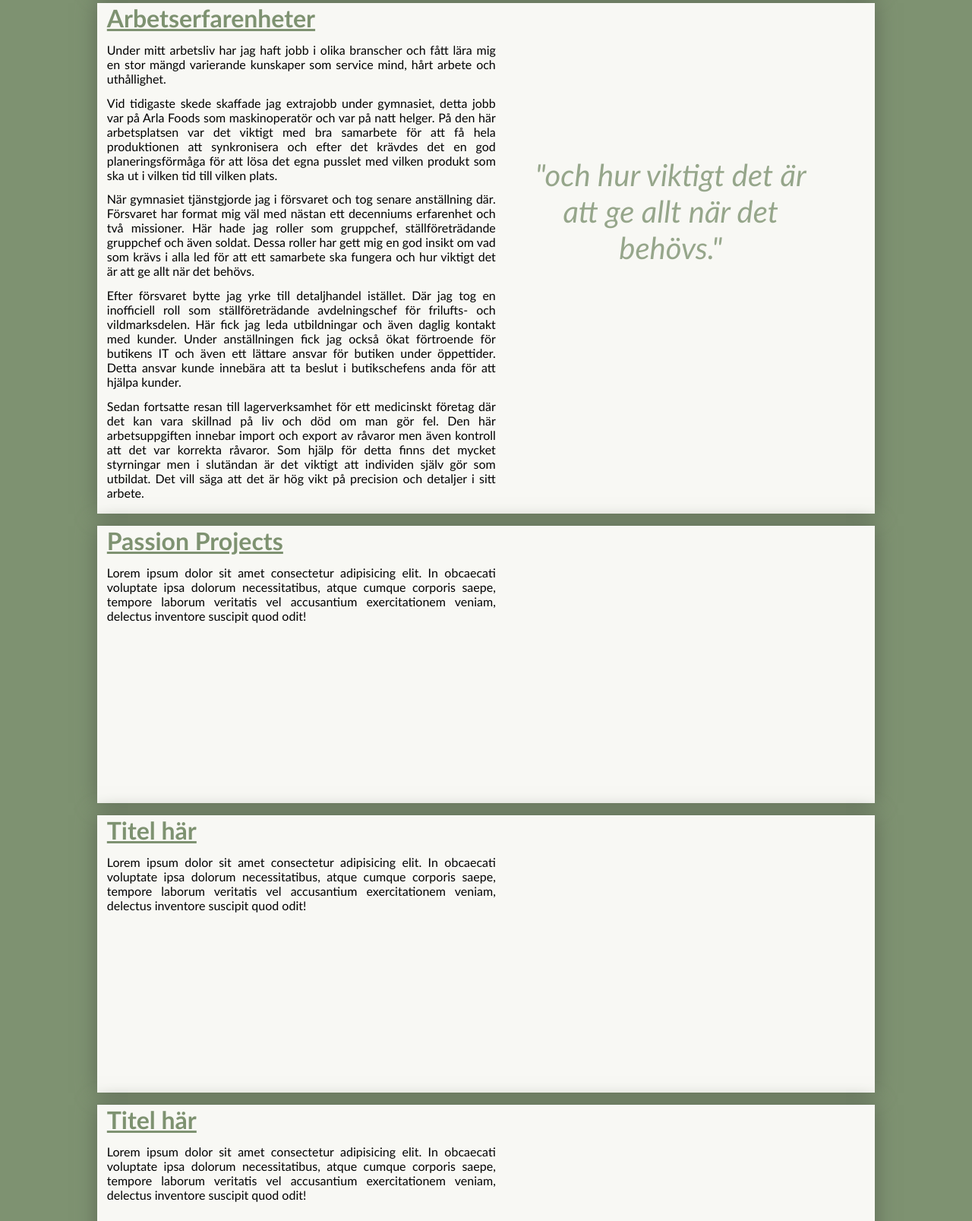
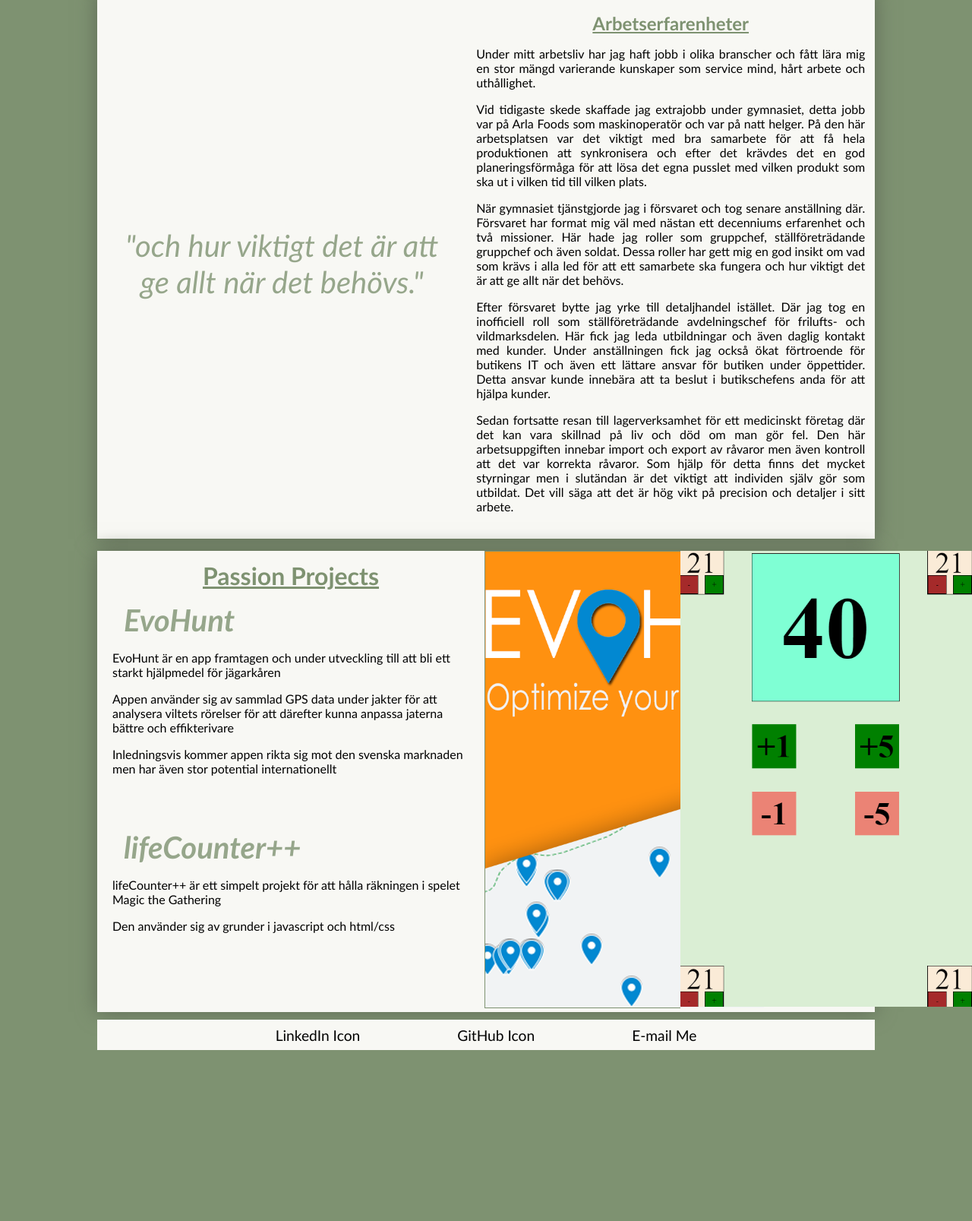
Before and after one commit to MatsJoh50/resume, a plain HTML site: page index.html in a window 1280 px wide. Shown: the part 1193-2800 px from the top of the page at 76% size. After the commit the page ends 2599 px from the top, so only its background shows below. Drawn offline with Linux system fonts and the light colour scheme.

Commit message:
alot of changes

```diff
--- a/index.html
+++ b/index.html
@@ -24,70 +24,99 @@
 
     </section>
 
-    <div class="base shadow">
+    <nav class="shadow">
+        <div class="navButton"><a href="#about">Om Mig</a></div>
+        <div class="navButton"><a href="#exp">Erfarenhet</a></div>
+        <div class="navButton"><a href="#pp">Projekt</a></div>
+        <div class="navButton"><a href="#contact">Kontakta mig</a></div>
+        <div class="navButton"><a href="#top">Till toppen</a></div>
+    </nav>
+
+    <div class="base shadow" id="about">
+        <section class="text left">
             <h1 class="text">Om Mig</h1>
-        <p class="text">Som tidigare nämnt befinner jag mig i en utbildningsfas för att bli en utvecklare. Detta är
-            något som har funnits nära mitt hjärta, men som har varit dolt för mig under hela mitt liv.</p>
+            <p> Jag har alltid strävat efter att förbättra min omgivning, och några av de mest minnesvärda
+                stunderna för mig är när jag kom på nya idéer och uppfinningar. Nu är det dock dags att sluta prata om
+                dessa</p>
 
-        <p class="text">Jag har alltid strävat efter att förbättra min omgivning, och några av de mest minnesvärda
-            stunderna för mig är när jag kom på nya idéer och uppfinningar. Nu är det dock dags att sluta prata om dessa
-            idéer och affärsplaner, och istället fokusera på att skapa framtidens innovationer.</p>
+            <p> idéer och affärsplaner, och istället fokusera på att skapa framtidens innovationer.
+            </p>
 
-        <p class="text">Som jag tar stegen mot att förverkliga min dröm som utvecklare, välkomnar jag dig att följa med
-            på den här spännande resan.</p>
+            <p> Som jag tar stegen mot att förverkliga min dröm som utvecklare, välkomnar jag dig att
+                följa med
+                på den här spännande resan.
+            </p>
+
+        </section>
         <div class="quote">"fokusera på att skapa framtidens innovationer."</div>
+
 
     </div>
 
 
-    <div class="base shadow">
+    <div class="base shadow right" id="exp">
+        <div class="quote">"och hur viktigt det är att ge allt när det behövs."</div>
+
+        <section class="text">
             <h1 class="text">Arbetserfarenheter</h1>
-        <p class="text">Under mitt arbetsliv har jag haft jobb i olika branscher och fått lära mig en stor mängd
+            <p>Under mitt arbetsliv har jag haft jobb i olika branscher och fått lära mig en stor mängd
                 varierande kunskaper som service mind, hårt arbete och uthållighet.</p>
 
-        <p class="text">Vid tidigaste skede skaffade jag extrajobb under gymnasiet, detta jobb var på Arla Foods som
-            maskinoperatör och var på natt helger. På den här arbetsplatsen var det viktigt med bra samarbete för att få
-            hela produktionen att synkronisera och efter det krävdes det en god planeringsförmåga för att lösa det egna
+            <p>Vid tidigaste skede skaffade jag extrajobb under gymnasiet, detta jobb var på Arla Foods
+                som
+                maskinoperatör och var på natt helger. På den här arbetsplatsen var det viktigt med bra samarbete för
+                att få
+                hela produktionen att synkronisera och efter det krävdes det en god planeringsförmåga för att lösa det
+                egna
                 pusslet med vilken produkt som ska ut i vilken tid till vilken plats.</p>
 
-        <p class="text">När gymnasiet tjänstgjorde jag i försvaret och tog senare anställning där. Försvaret har format
+            <p>När gymnasiet tjänstgjorde jag i försvaret och tog senare anställning där. Försvaret har
+                format
                 mig väl med nästan ett decenniums erfarenhet och två missioner. Här hade jag roller som gruppchef,
-            ställföreträdande gruppchef och även soldat. Dessa roller har gett mig en god insikt om vad som krävs i alla
+                ställföreträdande gruppchef och även soldat. Dessa roller har gett mig en god insikt om vad som krävs i
+                alla
                 led för att ett samarbete ska fungera och hur viktigt det är att ge allt när det behövs.</p>
 
-        <p class="text">Efter försvaret bytte jag yrke till detaljhandel istället. Där jag tog en inofficiell roll som
-            ställföreträdande avdelningschef för frilufts- och vildmarksdelen. Här fick jag leda utbildningar och även
-            daglig kontakt med kunder. Under anställningen fick jag också ökat förtroende för butikens IT och även ett
-            lättare ansvar för butiken under öppettider. Detta ansvar kunde innebära att ta beslut i butikschefens anda
+            <p>Efter försvaret bytte jag yrke till detaljhandel istället. Där jag tog en inofficiell roll
+                som
+                ställföreträdande avdelningschef för frilufts- och vildmarksdelen. Här fick jag leda utbildningar och
+                även
+                daglig kontakt med kunder. Under anställningen fick jag också ökat förtroende för butikens IT och även
+                ett
+                lättare ansvar för butiken under öppettider. Detta ansvar kunde innebära att ta beslut i butikschefens
+                anda
                 för att hjälpa kunder.</p>
 
-        <p class="text">Sedan fortsatte resan till lagerverksamhet för ett medicinskt företag där det kan vara skillnad
+            <p>Sedan fortsatte resan till lagerverksamhet för ett medicinskt företag där det kan vara
+                skillnad
                 på liv och död om man gör fel. Den här arbetsuppgiften innebar import och export av råvaror men även
-            kontroll att det var korrekta råvaror. Som hjälp för detta finns det mycket styrningar men i slutändan är
+                kontroll att det var korrekta råvaror. Som hjälp för detta finns det mycket styrningar men i slutändan
+                är
                 det viktigt att individen själv gör som utbildat. Det vill säga att det är hög vikt på precision och
                 detaljer i sitt arbete.</p>
-            <span class="quote">"och hur viktigt det är att ge allt när det behövs."</span>
+        </section>
+
     </div>
 
-    <div class="base shadow">
+    <div class="base shadow" id="pp">
+        <div class="passion" style="flex-direction: row;">
             <h1 class="text">Passion Projects</h1>
-        <p class="text">Lorem ipsum dolor sit amet consectetur adipisicing elit. In obcaecati voluptate ipsa dolorum
-            necessitatibus, atque cumque corporis saepe, tempore laborum veritatis vel accusantium exercitationem
-            veniam, delectus inventore suscipit quod odit!</p>
+            <h1 class="quote" style="text-align: left; ">EvoHunt</h1>
+            <p>EvoHunt är en app framtagen och under utveckling till att bli ett starkt hjälpmedel för jägarkåren
+            </p>
+            <p>Appen använder sig av sammlad GPS data under jakter för att analysera viltets rörelser för att därefter kunna anpassa jaterna bättre och effikterivare</p>
+            <p>Inledningsvis kommer appen rikta sig mot den svenska marknaden men har även stor potential internationellt</p>
+
+            <h1 class="quote" style="text-align: left; margin-top: 70px;">lifeCounter++</h1>
+            <p>lifeCounter++ är ett simpelt projekt för att hålla räkningen i spelet Magic the Gathering</p>
+            <p>Den använder sig av grunder i javascript och html/css</p>
+        </div>
+        <div id="evoHunt"><img src="images/evohunt.png" alt="EvoHunt - Optimice your hunt" width="500"
+                height="600"></div>
+        <div id="lifeCounter"><img src="images/lifecounter.PNG" alt="lifeCounter++ A easy way to game"
+                width="500" height="600"></div>
     </div>
 
-    <div class="base shadow">
-        <h1 class="text">Titel här</h1>
-        <p class="text">Lorem ipsum dolor sit amet consectetur adipisicing elit. In obcaecati voluptate ipsa dolorum
-            necessitatibus, atque cumque corporis saepe, tempore laborum veritatis vel accusantium exercitationem
-            veniam, delectus inventore suscipit quod odit!</p>
-    </div>
-    <div class="base shadow">
-        <h1 class="text">Titel här</h1>
-        <p class="text">Lorem ipsum dolor sit amet consectetur adipisicing elit. In obcaecati voluptate ipsa dolorum
-            necessitatibus, atque cumque corporis saepe, tempore laborum veritatis vel accusantium exercitationem
-            veniam, delectus inventore suscipit quod odit!</p>
-    </div>
     <!--
      <div class="base shadow">
         <h1 class="text">Titel här</h1>
@@ -96,8 +125,11 @@
 -->
 
 
-
-    <div id="bottom"></div>
+<footer  id="contact">
+<div class="navButton">LinkedIn Icon</div>
+<div class="navButton">GitHub Icon</div>
+<div class="navButton"><a href="mailto:matjoh50@gmail.com">E-mail Me</a></div>
+</footer>
     <script src='main.js'></script>
 </body>
 
--- a/main.css
+++ b/main.css
@@ -3,6 +3,7 @@
     --second-color: #f8f8f4;
     --third-color: #7e9271;
     --fourth-color: #ffcab0;
+    --fifth-color: #927971;
     --width: 80vw;
     --text-size: 15vw;
 }
@@ -17,6 +18,7 @@ body {
     height: 100%;
     padding: 0px;
     margin: 0px;
+    margin-bottom: 3vh;
 
     max-height: fit-content;
     box-shadow: #7e9271;
@@ -32,20 +34,20 @@ body {
     margin-top: 0px;
     margin-left: auto;
     margin-right: auto;
-    height: 100vh;
+    height: 92vh;
     background-color: var(--second-color);
 }
 
 #top {
     position: absolute;
     /* top: 0vh; */
-    height: 100vh;
+    height: 92vh;
     width: var(--width);
     background-color: var(--second-color);
 
 }
 
-.name-box{
+.name-box {
     position: relative;
     top: 40vh;
     left: 2vw;
@@ -81,15 +83,52 @@ body {
     position: absolute;
     right: 1vw;
     bottom: 0px;
-    height: 55vh;
+    height: 55%;
     float: right;
 }
 
+nav{
+    position: sticky;
+    top:0;
+    background-color: var(--second-color);
+
+    margin-left: auto;
+    margin-right: auto;
+    margin-top: 10px;
+
+    display: flex;
+    justify-content: center;
+    align-items: center;
+    height: 5vh;
+    width: var(--width);
+    z-index: 2;
+}
+
+.navButton{
+    display: flex;
+    font-size: larger;
+    margin-left: 5vw;
+    margin-right: 5vw;
+}
+.navButton > a{
+    color: black;
+    text-decoration: none;
+    transition: all 0.5s ease-in-out;
+
+}
+.navButton > a:hover{
+    color: var(--third-color);
+    transition: all 0.2s ease-in-out;
+
+}
+.navButton > a:active{
+    color: var(--third-color);
+}
 
 .base {
     background-color: var(--second-color);
-    position: relative;
-
+    position: initial;
+    display: flex;
     margin-top: 2vh;
     margin-left: auto;
     margin-right: auto;
@@ -101,38 +140,89 @@ body {
 
 }
 
-.text{
-    display: flex;
-    text-align-last: left;
+.text {
     margin: 1vw;
     text-align: justify;
-    text-justify: inter-word;
+    align-self: center;
+
     max-width: 40vw;
 }
 
-.quote{
-    position: absolute;
-    left: 55%;
-    top: 30%;
+.quote {
 
     color: var(--third-color);
-    display: flex;
+    align-self: center;
     text-align: justify;
     text-align: center;
     font-size: 5vh;
     font-style: italic;
     opacity: 80%;
 
-    max-width: 30vw;
+    max-width: 40vw;
+    margin: 15px;
 }
 
-h1.text{
+.left {
+    justify-content: flex-start;
+}
+
+.right {
+    align-self: flex-end;
+}
+
+h1.text {
     color: var(--third-color);
     text-decoration: underline;
+    text-align: center;
 }
 
 
-
-.shadow{
+.shadow {
     box-shadow: 0px 0px 2vw #5e6956;
 }
+
+.passion {
+    align-content: flex-start;
+    text-align: left;
+    margin-left: 20px;
+    margin-right: 20px;
+
+    width: 100%;
+    height: 100%;
+}
+
+
+#evoHunt {
+    display: flex;
+    float: left;
+    max-width: 25%;
+    border: 1px solid var(--third-color);
+}
+
+#lifeCounter {
+    display: flex;
+    float: right;
+    max-width: 25%;
+
+}
+
+footer{
+    height: 5vh;
+    background-color: var(--second-color);
+
+    margin-left: auto;
+    margin-right: auto;
+    margin-top: 10px;
+
+    display: flex;
+    justify-content: center;
+    align-items: center;
+    height: 5vh;
+    width: var(--width);
+
+}
+.navButton.footer{
+    margin-left: 20px;
+    margin-right: 20px;
+    border: 1px solid;
+}
```
Also changed, not shown: images/evohunt.png (added), images/lifecounter.PNG (added). Lines whose indentation alone changed are shown as unchanged.
